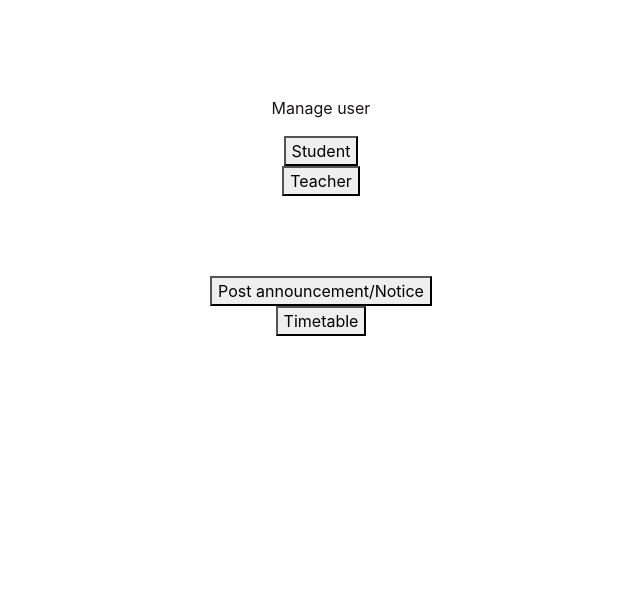
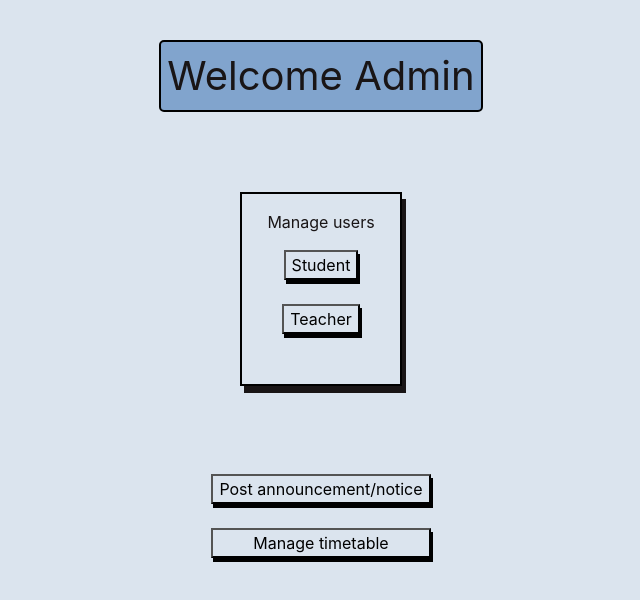
Before and after one commit to sachintech4/classroom-timetable-manager, a React (Create React App) app: page /admin in a window 1280 px wide. Shown: the top 600 px of the page, without its empty margins (319-959 px from the left). Built offline with nearby package versions, Linux system fonts and the light colour scheme.

Commit message:
some more changes

```diff
--- /dev/null
+++ b/src/components/screens/Admin/index.js
@@ -0,0 +1,28 @@
+import React from "react";
+import styles from "./index.module.css";
+
+const Admin = () => {
+  return (
+    <div className={styles.container}>
+      <div className={styles.welcomeMsgContainer}>
+        <span className={styles.welcomeMsg}>Welcome Admin</span>
+      </div>
+
+      <div className={styles.manageUserSectionContainer}>
+        <span className={styles.manageUserSection__text}>Manage users</span>
+
+        <button>Student</button>
+
+        <button>Teacher</button>
+      </div>
+
+      <div className={styles.postButtonsContainer}>
+        <button>Post announcement/notice</button>
+
+        <button>Manage timetable</button>
+      </div>
+    </div>
+  );
+};
+
+export default Admin;
--- /dev/null
+++ b/src/components/screens/Admin/index.module.css
@@ -0,0 +1,58 @@
+.container {
+  height: 100vh;
+  width: 100vw;
+  display: flex;
+
+  /* border: 10px solid red; */
+  background: #dbe4ee;
+  flex-direction: column;
+  align-items: center;
+  /* justify-content: baseline; */
+}
+
+.welcomeMsgContainer {
+  padding: 0.5vh 0.5vw;
+  border-radius: 5px;
+  border: 2px black solid;
+  background: #81a4cd;
+  margin-top: 5vh;
+}
+
+.welcomeMsg {
+  font-size: 5vh;
+}
+
+.manageUserSectionContainer {
+  border: black 2px solid;
+  display: flex;
+  flex-direction: column;
+  align-items: center;
+  margin: 10vh 0;
+  padding: 0 2vw 2vw 2vw;
+  box-shadow: 4px 7px;
+}
+
+.manageUserSectionContainer button {
+  margin-bottom: 3vh;
+  box-shadow: 2px 4px;
+}
+
+.manageUserSection__text {
+  margin: 2vh 0;
+}
+
+.postButtonsContainer {
+  /* border: 1px red solid; */
+  padding: 1vh 1vw;
+  display: flex;
+  flex-direction: column;
+}
+
+.postButtonsContainer button {
+  margin-bottom: 3vh;
+  box-shadow: 2px 4px;
+}
+
+button {
+  background: #DBE4EE;
+}
--- /dev/null
+++ b/src/components/screens/Student/index.js
@@ -0,0 +1,21 @@
+import React from "react";
+import styles from "./index.module.css";
+
+const Student = () => {
+  return (
+    <div className={styles.container}>
+      <div className={styles.welcomeMsgContainer}>
+        <span className={styles.welcomeMsg}>Welcome Student</span>
+      </div>
+
+      <div className={styles.cardContainer}>
+        <button>Notices</button>
+        <button>Timetable</button>
+        <button>Assignments</button>
+        <button>Books</button>
+      </div>
+    </div>
+  );
+};
+
+export default Student;
--- /dev/null
+++ b/src/components/screens/Student/index.module.css
@@ -0,0 +1,42 @@
+.container {
+  height: 100vh;
+  width: 100vw;
+  display: flex;
+
+  /* border: 10px solid red; */
+  background: #dbe4ee;
+  flex-direction: column;
+  align-items: center;
+  /* justify-content: baseline; */
+}
+
+.welcomeMsgContainer {
+  padding: 0.5vh 0.5vw;
+  border-radius: 5px;
+  border: 2px black solid;
+  background: #81a4cd;
+  margin-top: 5vh;
+}
+
+.welcomeMsg {
+  font-size: 5vh;
+}
+
+.cardContainer {
+  padding: 3vh 2vw;
+  display: flex;
+  flex-direction: column;
+  border: 2px black solid;
+  margin-top: 5vh;
+  box-shadow: 4px 8px;
+  width: 50vw;
+}
+
+.cardContainer button {
+  margin-bottom: 4vh;
+  box-shadow: 2px 4px;
+}
+
+button {
+  background: #dbe4ee;
+}
--- /dev/null
+++ b/src/components/screens/Teacher/index.js
@@ -0,0 +1,21 @@
+import React from "react";
+import styles from "./index.module.css";
+
+const Teacher = () => {
+  return (
+    <div className={styles.container}>
+      <div className={styles.welcomeMsgContainer}>
+        <span className={styles.welcomeMsg}>Welcome Teacher</span>
+      </div>
+
+      <div className={styles.cardContainer}>
+        <button>Notices</button>
+        <button>Timetable</button>
+        <button>Assignments</button>
+        <button>Books</button>
+      </div>
+    </div>
+  );
+};
+
+export default Teacher;
--- /dev/null
+++ b/src/components/screens/Teacher/index.module.css
@@ -0,0 +1,42 @@
+.container {
+  height: 100vh;
+  width: 100vw;
+  display: flex;
+
+  /* border: 10px solid red; */
+  background: #dbe4ee;
+  flex-direction: column;
+  align-items: center;
+  /* justify-content: baseline; */
+}
+
+.welcomeMsgContainer {
+  padding: 0.5vh 0.5vw;
+  border-radius: 5px;
+  border: 2px black solid;
+  background: #81a4cd;
+  margin-top: 5vh;
+}
+
+.welcomeMsg {
+  font-size: 5vh;
+}
+
+.cardContainer {
+  padding: 3vh 2vw;
+  display: flex;
+  flex-direction: column;
+  border: 2px black solid;
+  margin-top: 5vh;
+  box-shadow: 4px 8px;
+  width: 50vw;
+}
+
+.cardContainer button {
+  margin-bottom: 4vh;
+  box-shadow: 2px 4px;
+}
+
+button {
+  background: #dbe4ee;
+}
--- a/src/components/screens/admin/index.js
+++ /dev/null
@@ -1,21 +0,0 @@
-import React from "react";
-import styles from "./index.module.css";
-
-const Admin = () => {
-  return (
-    <div className={styles.container}>
-      <div className={styles.manageUserSectionContainer}>
-        <span className={styles.manageUserSectionContainer__text}>
-          Manage user
-        </span>
-        <button>Student</button>
-        <button>Teacher</button>
-      </div>
-
-      <button>Post announcement/Notice</button>
-      <button>Timetable</button>
-    </div>
-  );
-};
-
-export default Admin;
--- a/src/components/screens/admin/index.module.css
+++ /dev/null
@@ -1,23 +0,0 @@
-.container {
-  height: 100vh;
-  width: 100vw;
-  display: flex;
-
-  /* border: 1px solid red; */
-
-  flex-direction: column;
-  align-items: center;
-  /* justify-content: baseline; */
-}
-
-.manageUserSectionContainer {
-  /* border: red 1px solid; */
-  display: flex;
-  flex-direction: column;
-  align-items: center;
-  margin: 10vh 0;
-}
-
-.manageUserSectionContainer__text {
-  margin: 2vh 0;
-}
--- a/src/routers/AppRouter.js
+++ b/src/routers/AppRouter.js
@@ -4,13 +4,25 @@ import { BrowserRouter, Route, Switch } from "react-router-dom";
 
 import App from "../App.js";
 
-import Admin from "../components/screens/admin";
+import Admin from "../components/screens/Admin";
+
+import Teacher from "../components/screens/Teacher";
+
+import Student from "../components/screens/Student";
 
 const AppRouter = () => (
   <BrowserRouter>
     <Switch>
       <Route path="/" component={App} exact={true} />
       <Route path="/admin" component={Admin} />
+      <Route path="/teacher" component={Teacher} />
+
+      <Route path="/teacher/notices" component={Teacher} />
+      <Route path="/teacher/timetable" component={Teacher} />
+      <Route path="/teacher/assignment" component={Teacher} />
+      <Route path="/teacher/books" component={Teacher} />
+
+      <Route path="/student" component={Student} />
     </Switch>
   </BrowserRouter>
 );
```
